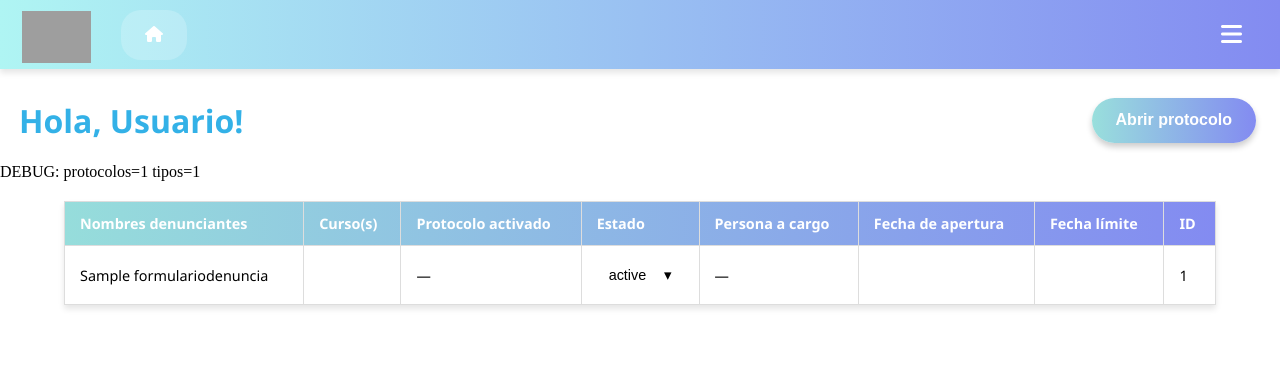
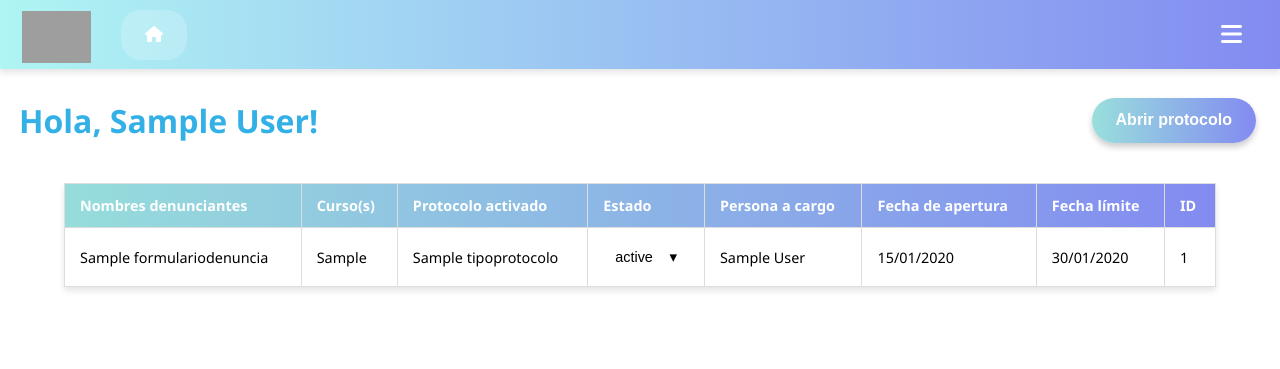
Before and after one commit to BETA-PRACTICA-I/Beta-convivencia-Repo, a Django app: page /homepage/ in a window 1280 px wide. Shown: the top 369 px of the page. Run offline with Django 5.2, Linux system fonts and the light colour scheme; a user stored in the database is signed in; tables that the repository leaves empty hold one stand-in row (values such as "Sample post"); grey boxes are pictures that could not be loaded.

Commit message:
Commit tabla
Mucho avance

```diff
--- a/Proyecto Arzo/Validaciones/templates/Validaciones/homepage.html
+++ b/Proyecto Arzo/Validaciones/templates/Validaciones/homepage.html
@@ -32,7 +32,7 @@
     </header>
 
     <main id= "main-content" class = "main-content">
-        <h1 class="greeting">Hola, Usuario!</h1>
+        <h1 class="greeting">Hola, {{ user.get_full_name|default:user.username }}!</h1>
         <button id="abrir-protocolo-btn" class="abrir-protocolo">Abrir protocolo</button>
     </main>
     <!--barra superior y 15 botones-->
@@ -53,7 +53,7 @@
         </div>
     </section>
 
-    DEBUG: protocolos={{ protocolos|length }}  tipos={{ tipos|length }}
+
 
     <table class="protocol-table" id="protocol-table">
         <thead>
@@ -72,10 +72,10 @@
             {% for p in protocolos %}
                 <tr class="protocol-row" data-protocolo-id="{{ p.id }}">
                     <td>{{ p.ficha_denuncia.nombre_denunciante|default:"N/A" }}</td>
-                    <td>{{ p.curso }}</td>
+                    <td>{{ p.ficha_denuncia.curso_denunciado|default:"N/A" }}</td>
                     <td>
-                        {% if p.tipo_protocolo %}
-                            {{ p.tipo_protocolo.numero }}. {{ p.tipo_protocolo.nombre }}
+                        {% if p.tipo.nombre %}
+                            {{ p.tipo.nombre }}
                         {% else %}—{% endif %}
                     </td>
                     <td class="estado-cell">
@@ -92,11 +92,9 @@
                         </div>
                     </td>
                     <td>
-                        {% if p.persona_a_cargo %}
-                            {{ p.persona_a_cargo.get_full_name|default:p.persona_a_cargo }}
-                        {% else %}—{% endif %}
+                        {{ p.creador.get_full_name|default:p.creador.username }}
                     </td>
-                    <td>{{ p.fecha_apertura|date:"d/m/Y" }}</td>
+                    <td>{{ p.fecha_creacion|date:"d/m/Y" }}</td>
                     <td>{{ p.fecha_limite|date:"d/m/Y" }}</td>
                     <td>{{ p.id }}</td>
                 </tr>
--- a/Proyecto Arzo/Validaciones/views.py
+++ b/Proyecto Arzo/Validaciones/views.py
@@ -38,11 +38,14 @@ def Login_view(request):
 
 @login_required(login_url='Validaciones:login')
 def Home_view(request):
-    protocolos = (Protocolo.objects
+    protocolos_filtrados = (Protocolo.objects
+                .exclude(estado='En Creacion')
                 .select_related('tipo', 'creador')
                 .order_by('-fecha_creacion'))
+
     tipos = TipoProtocolo.objects.all()
+
     return render(request, "Validaciones/homepage.html", {
         "tipos": tipos,
-        "protocolos": protocolos,#renderiza la plantilla hompage con tipos
+        "protocolos": protocolos_filtrados,#renderiza la plantilla hompage con tipos
     })
--- a/Proyecto Arzo/protocolo1/models.py
+++ b/Proyecto Arzo/protocolo1/models.py
@@ -1,5 +1,6 @@
 from django.db import models
 from django.utils import timezone
+from datetime import timedelta
 
 # Importamos el modelo User de Django para saber quién crea cada protocolo
 from django.contrib.auth.models import User
@@ -13,7 +14,13 @@ class Protocolo(models.Model):
     tipo = models.ForeignKey(TipoProtocolo, on_delete=models.PROTECT, related_name="protocolos")
     creador = models.ForeignKey(User, on_delete=models.PROTECT, related_name="protocolos_creados")
     fecha_creacion = models.DateTimeField(auto_now_add=True)
-    estado = models.CharField(max_length=50, default='Pendiente', help_text="Ej: Pendiente, Resuelto, Vencido")
+    estado = models.CharField(max_length=50, default='En Creacion', help_text="Ej: En Creacion, Pendiente, Resuelto, Vencido")
+
+    @property
+    def fecha_limite(self): #aqui definimos otro parametro pasandole fecha de creacion + 15 dias
+        if self.fecha_creacion:
+            return self.fecha_creacion + timedelta(days=15)
+        return None
     def __str__(self):
         # muestra "Protocolo 12 - Acoso Escolar" si existe tipo.nombre
         tipo_nombre = getattr(self.tipo, 'nombre', None)
```
Also changed, not shown: Proyecto Arzo/protocolo1/views.py (+11 -0 lines), Proyecto Arzo/protocolo1/migrations/0008_alter_formulariodenuncia_protocolo_and_more.py (added).
